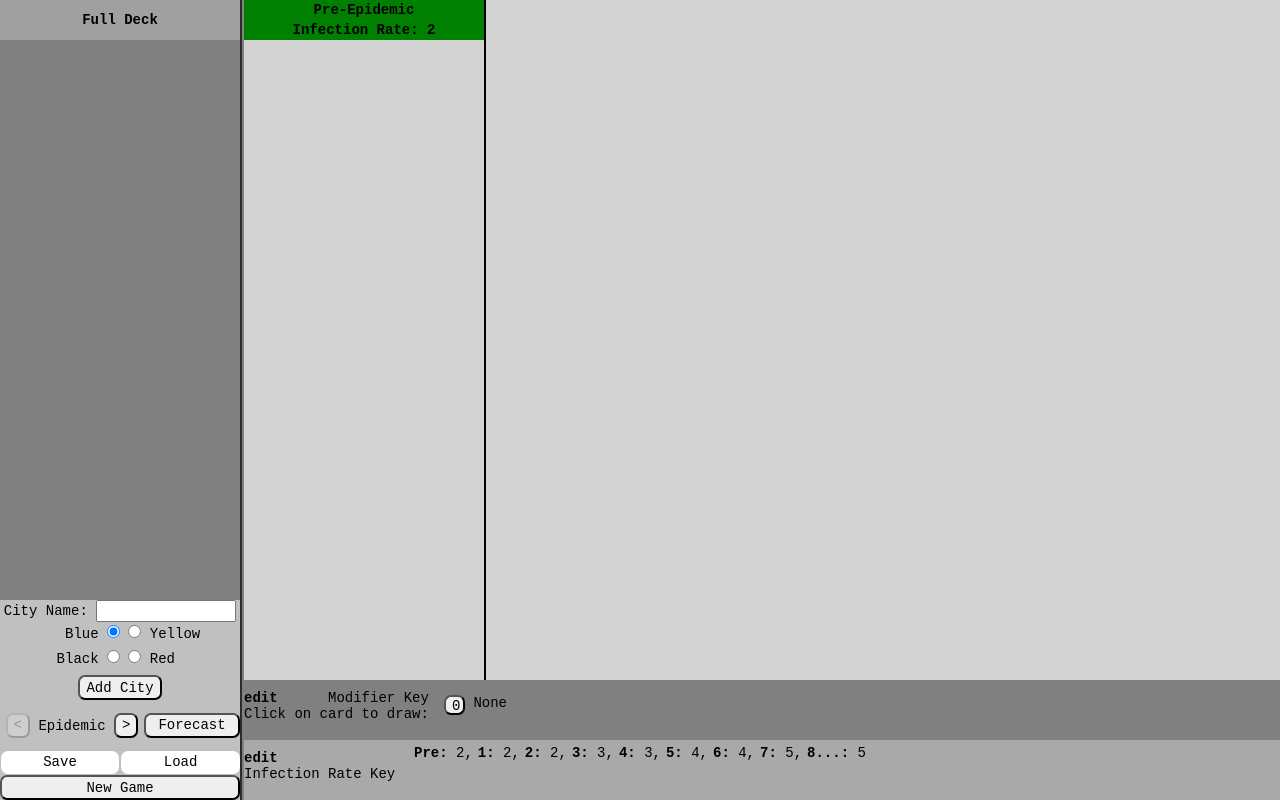
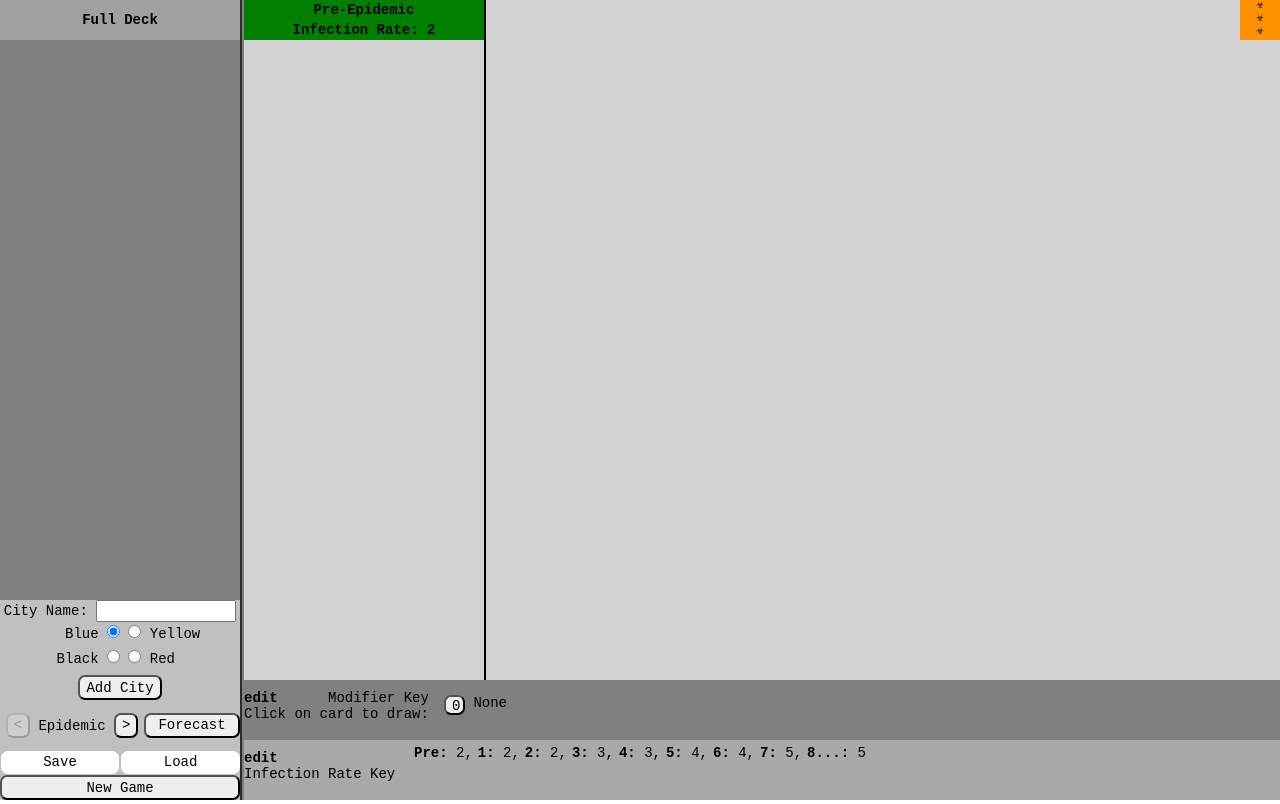
Before and after one commit to async-agrajag/pandemic_infection_tracker, a website: page app/index.html in a window 1280 px wide. Drawn offline with nearby package versions, Linux system fonts and the light colour scheme; files whose address does not match are found by name.

Commit message:
First work on adding an instruction manual, added the icon for the menu.

```diff
--- a/app/app.css
+++ b/app/app.css
@@ -334,6 +334,18 @@ label.half_width_button {
     left: 0;
     top: 0;
 }
+.menu_overlay {
+    width: 40px;
+    height: 40px;
+    background-color: rgb(255,144,0);
+    font-size: 9px;
+    line-height: 13px;
+    text-align: center;
+    position: fixed;
+    z-index: 1;
+    left: calc(100vw - 40px);
+    top: 0;
+}
 .edit_window {
     width: 50vw;
     position: fixed;
--- a/app/index.html
+++ b/app/index.html
@@ -11,6 +11,7 @@
             <script src="app.js"></script>
             </head>
     <body ng-controller="infectionController as c">
+        <div class="menu_overlay">&#x2623;<br/>&#x2623;<br/>&#x2623;</div>
         <div id="card_column_master" class="card_column_master">
             <div class="epoch_identifier identifier_text_1_line">Full Deck</div>
             <div class="card_list_master">
```
